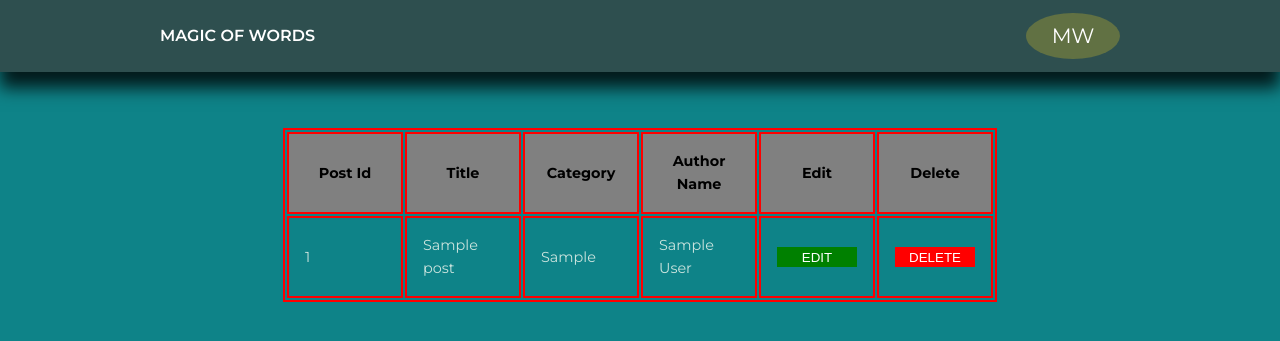
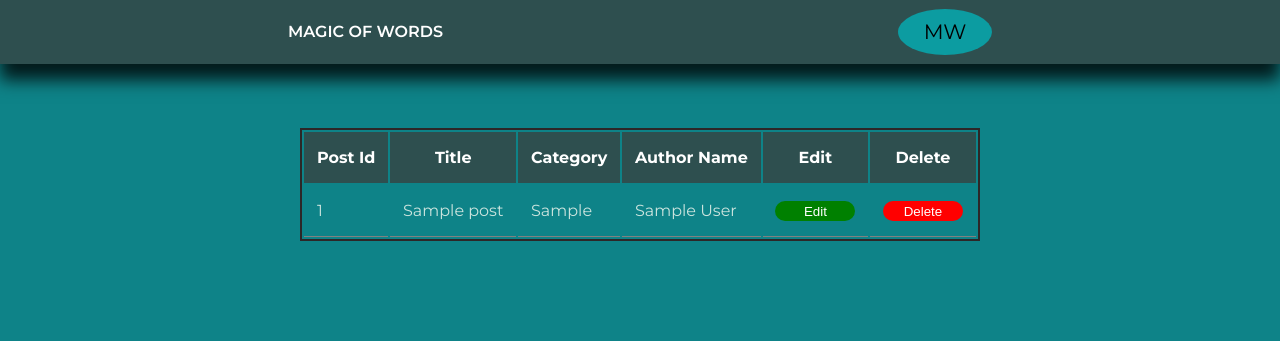
Before and after one commit to prabhjeet13/magicofwords, a PHP site: page /admin/update.php in a window 1280 px wide. Shown: the top 341 px of the page. Run offline with PHP 8.4, Linux system fonts and the light colour scheme; tables that the repository leaves empty or names only in its code hold one stand-in row (values such as "Sample post").

Commit message:
css file has been modified

```diff
--- a/admin/update.php
+++ b/admin/update.php
@@ -62,8 +62,8 @@
                     <td><?php echo $row["title"]; ?> </td>
                     <td><?php echo $row["category"]; ?> </td>
                     <td><?php echo $row["authorname"]; ?> </td>
-                    <td><a href="edit_post.php?postid=<?php echo $row["postid"];?>"><button class="edit">EDIT</button></td>
-                    <td><a href="delete_post.php?postid=<?php echo $row["postid"];?>"><button class="delete">DELETE</button></td>
+                    <td><a href="edit_post.php?postid=<?php echo $row["postid"];?>"><button class="edit">Edit</button></td>
+                    <td><a href="delete_post.php?postid=<?php echo $row["postid"];?>"><button class="delete">Delete</button></td>
                 </tr>
                 <?php } ?>
             </table>
--- a/css/styl.css
+++ b/css/styl.css
@@ -15,7 +15,8 @@ body{
     color: #cbe4de;
     overflow-x: hidden;
     background: #0e8388;
-    font-size: 0.9rem;
+    font-size: 1rem;
+
 }
 
 section{
@@ -53,13 +54,13 @@ a{
 img{
     display: block;
     width: 100%;
-    object-fit: cover;
+    /* object-fit: cover; */
 }
 /* NAV BAR OF MAGIC OF WORDS */
 nav{
     background: #2e4f4f;
     width: 100vw;
-    height: 4.5rem;
+    height: 4rem;
     position:fixed;
     top: 0;
     z-index: 20;
@@ -70,7 +71,7 @@ nav{
     height: 100%;
     display: flex;
     align-items: center;
-    justify-content: space-between;
+    justify-content:space-between;
 }
 
 .nav_logo{
@@ -113,14 +114,22 @@ nav{
     background: #2c3333;
     display: block;
     width: 100%;
+
 }
 
 .nav_profile ul li:last-child a {
     background: #2c3333;
     color: white;
 }
+
 /* NAV BAR END*/
+/* ----footer */
 
+.footer_copyright{
+    text-align: center;
+    color:black;
+
+}
 
 /* ABOUT US SECTION */
 
@@ -187,10 +196,10 @@ section.contact form .contactbtn {
 }
 .expcontainer{
     margin-top:10rem;
-margin-left:auto;
-margin-right:auto;
-background-color: #2c3333;
-border-radius:1.5rem;
+    margin-left:auto;
+    margin-right:auto;
+    background-color: #2c3333;
+    border-radius:1.5rem;
 
 }
 /* EXPLORE SECTION END */
@@ -200,13 +209,14 @@ section.post {
     margin-top: 8rem;
 }
 .post_container{
-    display: grid;
-    grid-template-columns: repeat(3,1fr);
+
     gap: 2rem;
     margin-bottom: 5rem;
 }
 .post_thumbnail{
-    border-radius: 5rem;
+    margin-left: auto;
+    margin-right: auto;
+    border-radius: 5rem 0 ;
     border: 1rem solid #2c3333;
     overflow: hidden;
     margin-bottom: 1.6rem;
@@ -222,18 +232,33 @@ section.post {
 
 /* USE IN LOGIN REGISTER DIV_APPEAR VALE MAI*/
 .container{
-    width: 75%;
+    width: 55%;   /*index page change*/
     max-width: 1800px;
     margin-inline: auto;
 }
 
 /* FORM OF LOGIN , REGISTER ,  ADD POST , EDIT POST */
-.form_section-container{
+.form_section{
     display: grid;
     place-items:center;
     height:100%;
-    width:40%;
+}
 
+.form_section-container{
+    margin-top:5rem;
+    margin-left:auto;
+    margin-right:auto;
+    background-color: #2c3333;
+    border-radius:1.5rem;
+
+}
+
+
+.form_section-container{
+    margin-left: auto;
+    margin-right: auto;
+    width:50%;
+    margin-top: 6rem;
 }
 
 form{
@@ -254,12 +279,13 @@ form{
     align-items:center;
 }
 
-input , select {
+input ,textarea, select {
     padding:0.8rem 1.4rem;
     background: white;
     border-radius:1rem;
     resize:none;
     width: 100%;
+    color: black;
 }
 
 .form_section-container small {
@@ -285,8 +311,8 @@ input , select {
 }
 
 .btn-primary {
-    background: #617143;
-    color: white;
+    background: #0c9ca1;
+    color:black;
 }
 
 .btn:hover{
@@ -301,7 +327,7 @@ input , select {
     display:inline-block;
     width:fit-content;
     padding:0.6rem 1.2rem;
-    background-color:#617143;
+    background-color:#16FF00;
     border-radius:1rem;
     cursor:pointer;
     transition:all 300ms ease;
@@ -361,40 +387,49 @@ input , select {
 
 }
 table {
-    border:2px solid red;
+    border:2px solid #2D2727;
     margin-left:auto;
     margin-right:auto;
 }
-th {
-    border:2px solid red;
-    width:5rem;
-    height: 10px;
-    background: grey;
-    color:black;
-    margin:1rem;
-    padding:1rem;
-}
-td{
-    border:2px solid red;
-    width:5rem;
-    height:20px;
-    margin:1rem;
-    padding:1rem;
-}
-button.edit {
-    background:green;
+
+.edit {
+    border-radius:2rem;
+    background-color:green;
     color:white;
     width:5rem;
     height:20px;
+    display: inline-block;
+    cursor:pointer;
+    transition: all 300ms ease;
 }
-button.delete {
-    background:red;
+.delete {
+
+    border-radius: 2rem;
+    background-color:red;
     color:white;
     width:5rem;
     height:20px;
+    display: inline-block;
+    cursor:pointer;
+    transition: all 300ms ease;
 }
 /*UPDATE PAGE VALA TABLE END*/
 
-/*  */
+/* table css */
 
-/*  */
+.blogs-table th{
+    background-color: #2e4f4f;
+    padding :0.8rem;
+    color:white;
+}
+.blogs-table td{
+    padding:0.8rem;
+    border-bottom: 1px solid gray;
+}
+.blogs-table tr:hover td{
+    background-color: #2e4f4f;
+    color:white;
+    cursor:default;
+    transition: all 300ms ease;
+
+}
```
Also changed, not shown: index.php (+5 -3 lines), admin/upload/nat.jpg (added).
